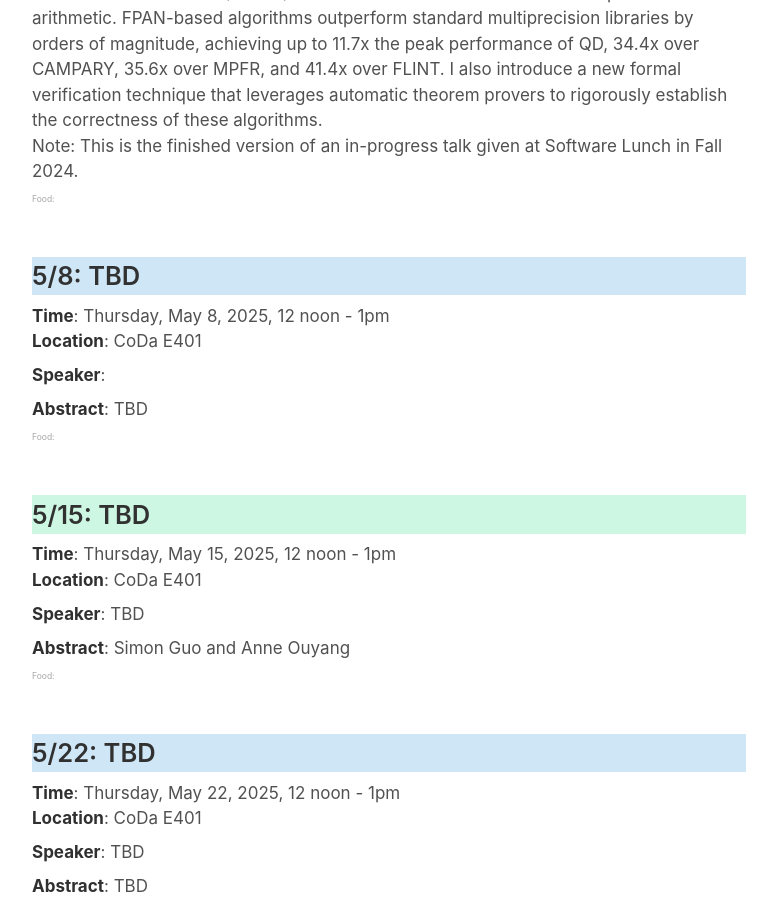
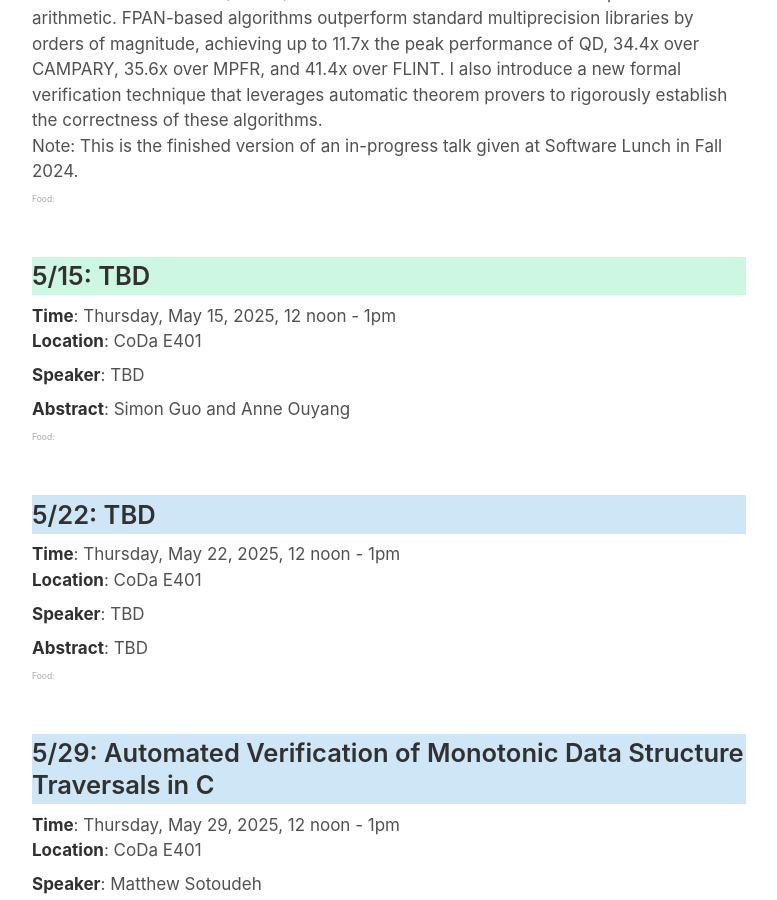
Before and after one commit to software-research-lunch/software-research-lunch.github.io, a Jekyll site: the page built from index.html, in a window 1280 px wide and 900 px high, scrolled down 2636 px. Shown: the whole window, without its empty margins (251-1028 px from the left). Built offline with Jekyll 4.4.1, drawn with Linux system fonts in a browser that asks for light colours.

Commit message:
_data: remove talk slot since no speaker

```diff
--- a/_data/schedule.yml
+++ b/_data/schedule.yml
@@ -63,11 +63,6 @@ y25_spring:
       title: "Fast Branch-Free Algorithms for Extended-Precision Floating-Point Arithmetic"
       speaker: "David Zhang"
       bio: "David K. Zhang is a 6th-year PhD student in Stanford’s Institute for Computational and Mathematical Engineering, working under Alex Aiken and Gianluca Iaccarino. He is broadly interested in computational science, numerical algorithms, and performance engineering, and he has published work in condensed matter physics, numerical analysis, computer networking, and high-performance computing."
-    - date: "2025-5-8"
-      abstract: "TBD"
-      title: "TBD"
-      speaker: ""
-      bio: "TBD"
     - date: "2025-5-15"
       abstract: "Simon Guo and Anne Ouyang"
       title: "TBD"
```
